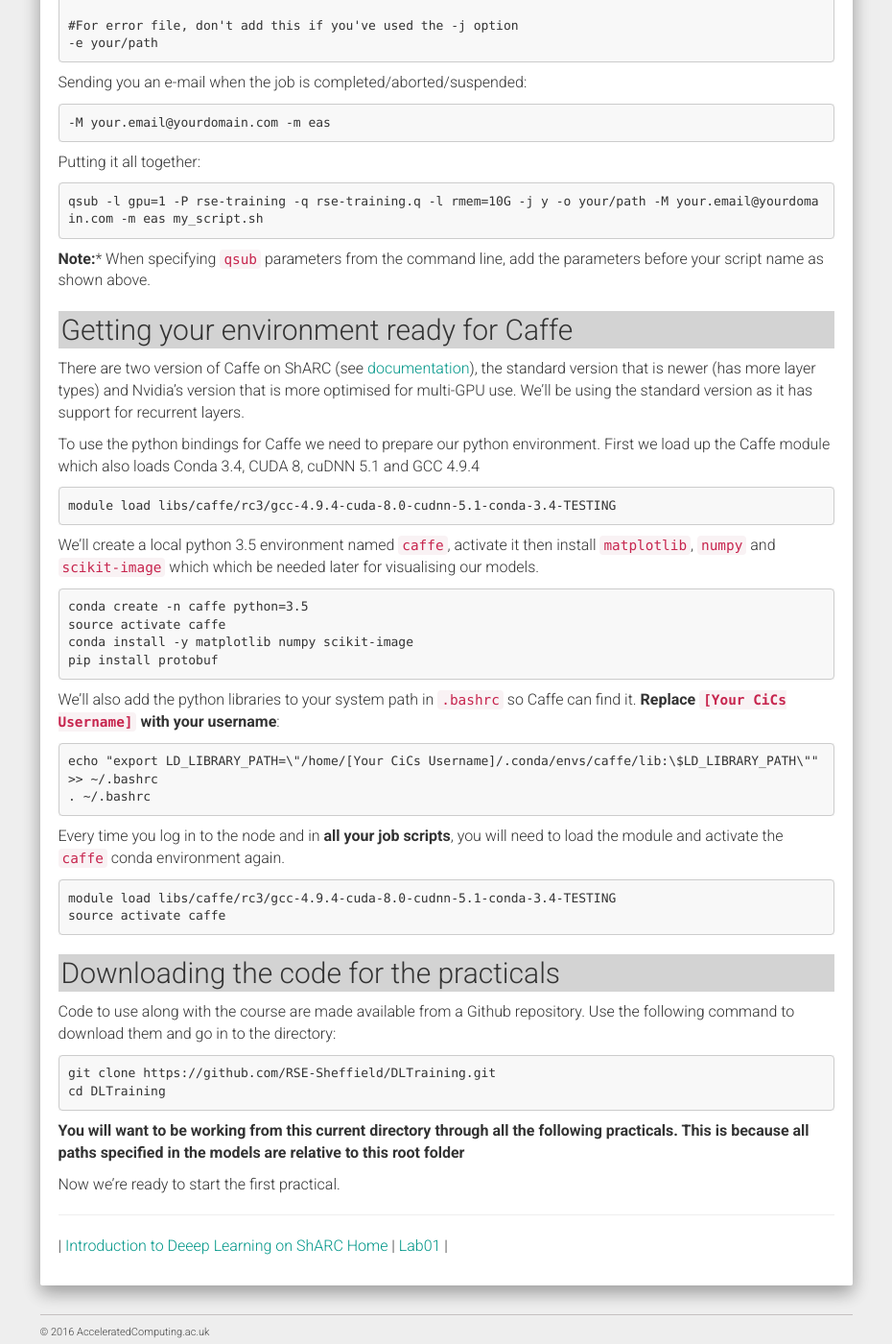
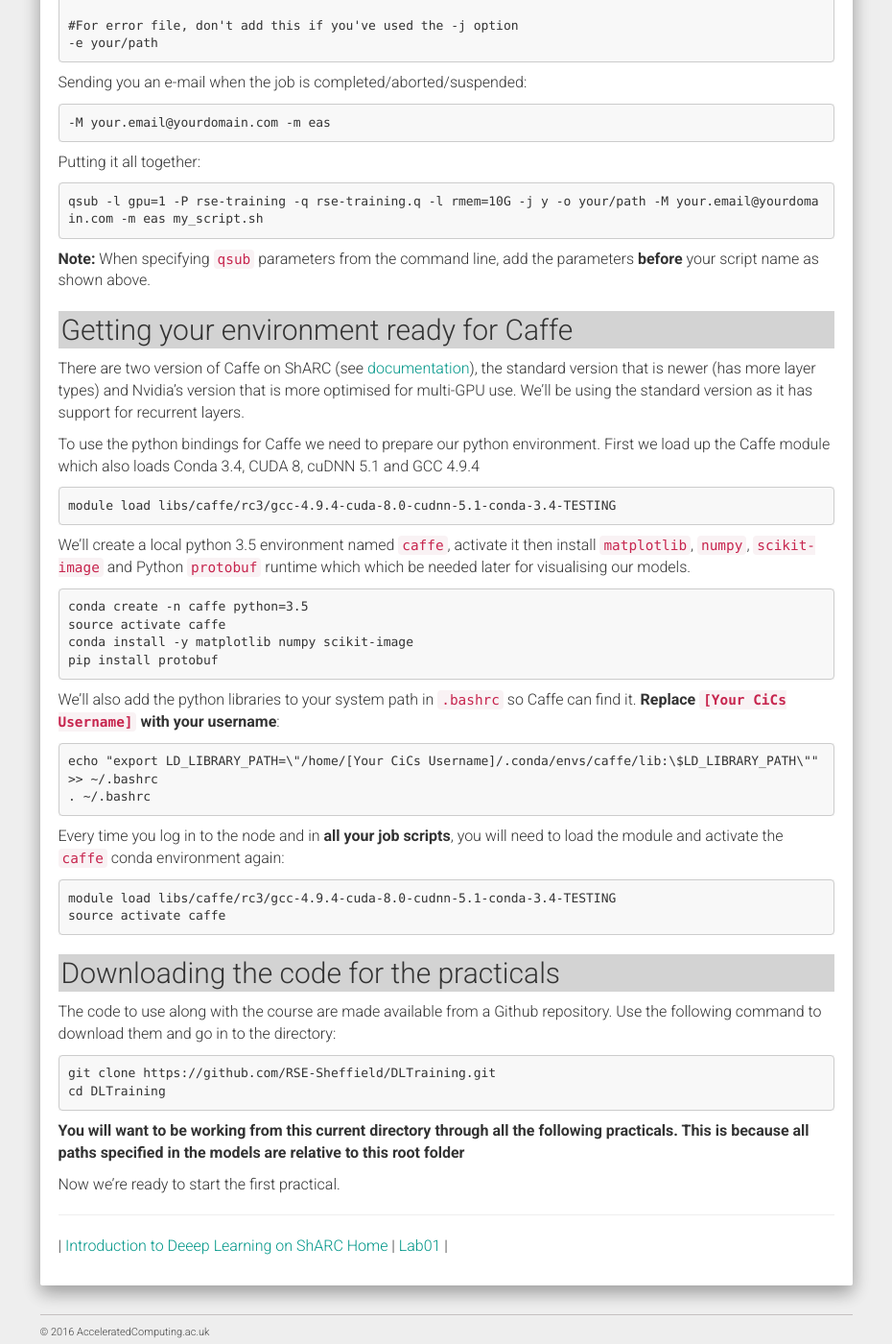
Before and after one commit to RSE-Sheffield/GPUComputing.github.io, a Jekyll site: the page built from education/intro_dl_sharc_dgx1/getting_started.md, in a window 1280 px wide and 1400 px high, scrolled down 3059 px. Shown: the whole window at 96% size, without its empty margins (321-1251 px from the left). Built offline with Jekyll 4.4.1, drawn with Linux system fonts in a browser that asks for light colours; nearby versions of some CDN libraries.

Commit message:
Minor changes and fixes to slides and lab files for DL intro

````diff
--- a/education/intro_dl_sharc_dgx1/getting_started.md
+++ b/education/intro_dl_sharc_dgx1/getting_started.md
@@ -123,7 +123,7 @@ Putting it all together:
 qsub -l gpu=1 -P rse-training -q rse-training.q -l rmem=10G -j y -o your/path -M your.email@yourdomain.com -m eas my_script.sh
 ```
 
-**Note:*** When specifying `qsub` parameters from the command line, add the parameters before your script name as shown above.
+**Note:** When specifying `qsub` parameters from the command line, add the parameters **before** your script name as shown above.
 
 ## Getting your environment ready for Caffe ##
 
@@ -135,7 +135,7 @@ To use the python bindings for Caffe we need to prepare our python environment.
 module load libs/caffe/rc3/gcc-4.9.4-cuda-8.0-cudnn-5.1-conda-3.4-TESTING
 ```
 
-We'll create a local python 3.5 environment named `caffe`, activate it then install `matplotlib`, `numpy` and `scikit-image` which which be needed later for visualising our models.
+We'll create a local python 3.5 environment named `caffe`, activate it then install `matplotlib`, `numpy`, `scikit-image` and Python `protobuf` runtime  which which be needed later for visualising our models.
 
 ```
 conda create -n caffe python=3.5
@@ -151,7 +151,7 @@ echo "export LD_LIBRARY_PATH=\"/home/[Your CiCs Username]/.conda/envs/caffe/lib:
 . ~/.bashrc
 ```
 
-Every time you log in to the node and in **all your job scripts**, you will need to load the module and activate the `caffe` conda environment again.
+Every time you log in to the node and in **all your job scripts**, you will need to load the module and activate the `caffe` conda environment again:
 
 ```
 module load libs/caffe/rc3/gcc-4.9.4-cuda-8.0-cudnn-5.1-conda-3.4-TESTING
@@ -160,7 +160,7 @@ source activate caffe
 
 ## Downloading the code for the practicals ##
 
-Code to use along with the course are made available from a Github repository. Use the following command to download them and go in to the directory:
+The code to use along with the course are made available from a Github repository. Use the following command to download them and go in to the directory:
 
 ```
 git clone https://github.com/RSE-Sheffield/DLTraining.git
````
Also changed, not shown: education/intro_dl_sharc_dgx1/lab01.md (+6 -5 lines), education/intro_dl_sharc_dgx1/lab02.md (+2 -0 lines), education/intro_dl_sharc_dgx1/lab03.md (+2 -2 lines).
